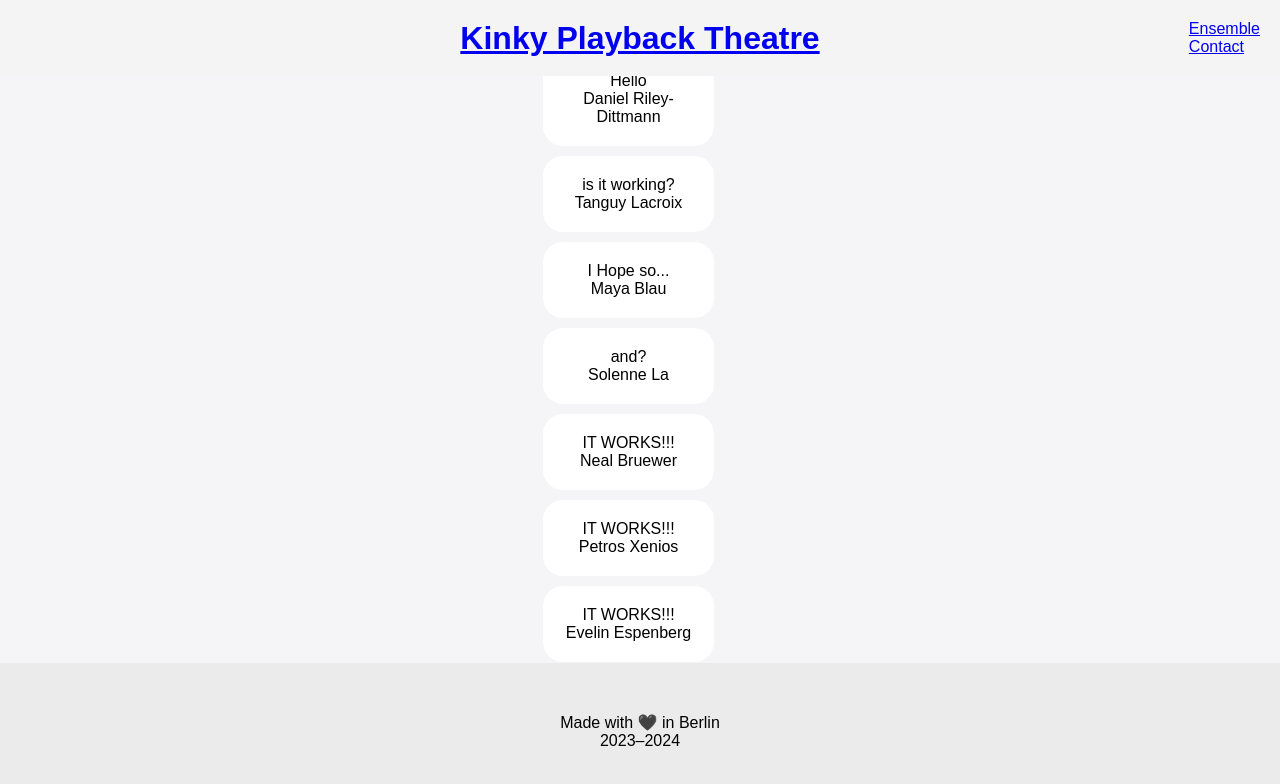
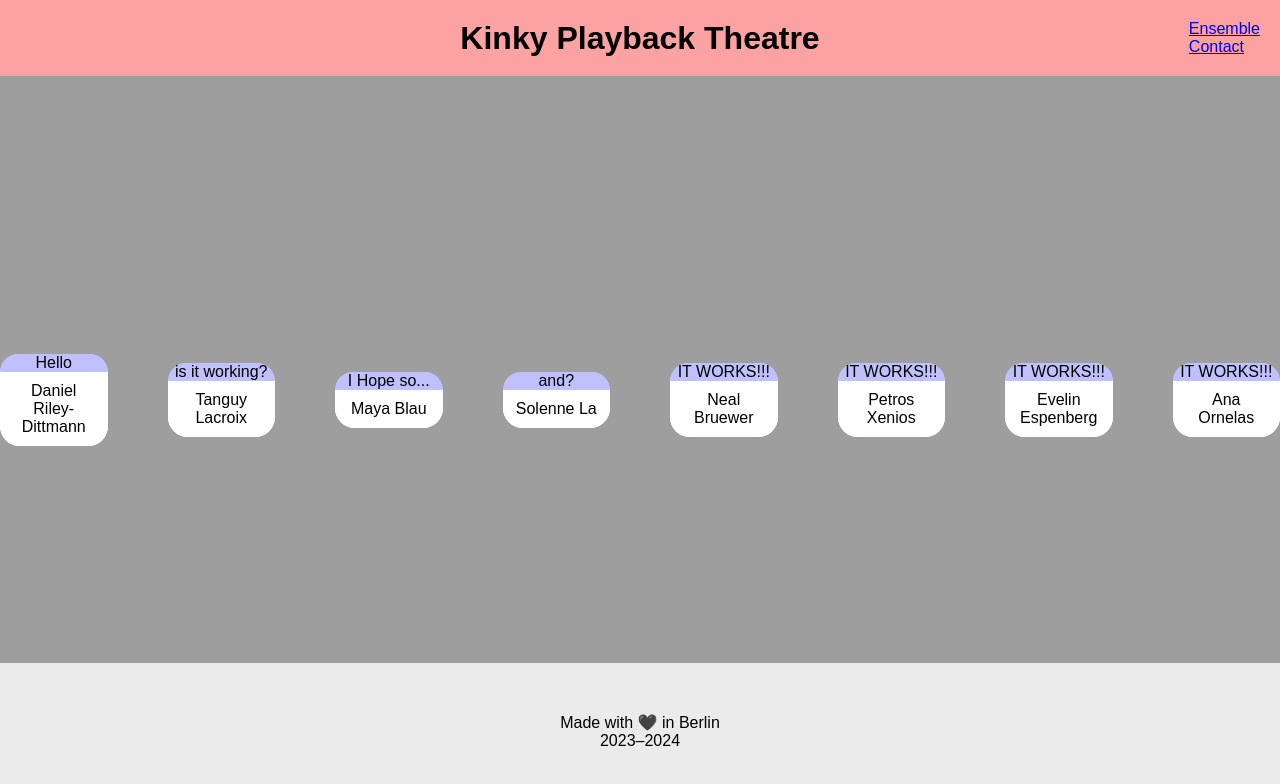
Before and after one commit to danielrileyde/kinky-playback-theatre, a Next.js app: page /ensemble in a window 1280 px wide. Shown: the top 784 px of the page. Built offline with nearby package versions, Linux system fonts and the light colour scheme; a web font is replaced by a local one.

Commit message:
added .card__container and made changes to semantic html tags

```diff
--- a/src/app/components/card/MemberCard.tsx
+++ b/src/app/components/card/MemberCard.tsx
@@ -1,4 +1,5 @@
 import Card from "./Card";
+import styles from "./Card.module.css";
 
 interface Member {
   name: string;
@@ -11,9 +12,9 @@ interface MemberCardProps {
 
 export default function MemberCard({ member }: MemberCardProps) {
   return (
-    <Card className="name">
-      <p>{member.picture}</p>
-      <p>{member.name}</p>
+    <Card>
+      <section className={styles.card__image}>{member.picture}</section>
+      <p className={styles.card__name}>{member.name}</p>
     </Card>
   );
 }
--- a/src/app/components/card/card.module.css
+++ b/src/app/components/card/card.module.css
@@ -1,14 +1,78 @@
-.card {
+/* .card__container {
+  position: relative;
   display: flex;
+  flex-wrap: wrap;
   flex-direction: column;
   justify-content: space-evenly;
   align-items: center;
   text-align: center;
   background-color: #ffffff;
   border-radius: 20px;
-  height: auto;
+  min-height: 200px;
   width: 80%;
   max-width: 200px;
   padding: 20px;
   margin: 10px;
 }
+
+.card__image {
+  position: absolute;
+  top: 0;
+  left: 0;
+  background-color: rgb(192, 192, 254);
+  width: 100%;
+  height: 100%;
+  border-radius: 20px;
+}
+
+.card__name {
+  position: absolute;
+  color: #000000;
+  align-items: center;
+  background-color: #ffffff;
+  width: 100%;
+  border-bottom-left-radius: 20px;
+  border-bottom-right-radius: 20px;
+  bottom: 0;
+  height: 30%;
+  z-index: 1;
+  display: flex;
+  justify-content: center;
+  align-items: center;
+}
+
+*/
+
+.card__container {
+  display: flex;
+  flex-wrap: wrap;
+  justify-content: space-evenly;
+  align-items: flex-start; /* Align items to the start of the flex container */
+  text-align: center;
+  background-color: #ffffff;
+  border-radius: 20px;
+  width: 80%;
+  max-width: 200px;
+}
+
+.card__image {
+  background-color: rgb(192, 192, 254);
+  width: 100%;
+  border-radius: 20px 20px 0 0; /* Apply rounded corners only to the top */
+}
+
+.card__name {
+  color: #000000;
+  background-color: #ffffff;
+  width: 100%;
+  border-radius: 0 0 20px 20px; /* Apply rounded corners only to the bottom */
+  padding: 10px; /* Add padding for better appearance */
+}
+
+/* Media query for smaller screens */
+@media (max-width: 600px) {
+  .card__container {
+    flex-direction: column; /* Switch to column layout on smaller screens */
+    align-items: center; /* Center items vertically */
+  }
+}
--- a/src/app/components/card/card.tsx
+++ b/src/app/components/card/card.tsx
@@ -6,5 +6,9 @@ interface CardProps {
 }
 
 export default function Card({ className, children }: CardProps) {
-  return <div className={`${styles.card} ${className}`}>{children}</div>;
+  return (
+    <section className={`${styles.card__container} ${className}`}>
+      {children}
+    </section>
+  );
 }
--- a/src/app/components/header/header.module.css
+++ b/src/app/components/header/header.module.css
@@ -1,17 +1,20 @@
 .header {
   display: flex;
-  color: aliceblue;
-  background-color: #f4f4f4;
+  background-color: #fca2a2;
   width: 100vw;
   position: absolute;
+  align-items: center;
+  padding: 20px;
   top: 0;
-  align-items: center;
   left: 0;
-  padding: 20px;
+}
+
+.linkLogo {
+  color: #000000;
+  text-decoration: none;
 }
 
 .logo {
-  color: #000000;
   margin: auto;
   position: absolute;
   left: 50%;
--- a/src/app/components/header/header.tsx
+++ b/src/app/components/header/header.tsx
@@ -5,7 +5,9 @@ export default function Header() {
   return (
     <header className={styles.header}>
       <h1 className={styles.logo}>
-        <Link href="/.">Kinky Playback Theatre</Link>
+        <Link className={styles.linkLogo} href="/.">
+          Kinky Playback Theatre
+        </Link>
       </h1>
       <nav className={styles.navbar}>
         <ul className={styles.ul}>
--- a/src/app/ensemble/Ensemble.module.css
+++ b/src/app/ensemble/Ensemble.module.css
@@ -1,17 +1,10 @@
 .main {
   display: flex;
-  flex-direction: column;
+  background-color: rgb(158, 158, 158);
+  flex-direction: row;
   justify-content: center;
   align-items: center;
   min-height: 100vh;
+  align-items: center;
+  gap: 60px;
 }
-
-.section {
-  display: flex;
-  flex-direction: column;
-  align-items: center;
-  gap: 20px;
-  max-width: 800px;
-  width: 100%;
-  padding: 20px;
-}
--- a/src/app/ensemble/page.tsx
+++ b/src/app/ensemble/page.tsx
@@ -1,4 +1,4 @@
-import styles from "./ensemble.module.css";
+import styles from "./Ensemble.module.css";
 import MemberCard from "../components/Card/MemberCard";
 import Header from "../components/Header/Header";
 import Footer from "../components/Footer/Footer";
@@ -16,14 +16,14 @@ const members = [
 
 export default function Ensemble() {
   return (
-    <div className={styles.main}>
+    <>
       <Header />
-      <div className={styles["card-container"]}>
+      <section className={styles.main}>
         {members.map((member, index) => (
           <MemberCard key={index} member={member} />
         ))}
-      </div>
+      </section>
       <Footer />
-    </div>
+    </>
   );
 }
--- /dev/null
+++ b/src/app/main/Main.module.css
@@ -0,0 +1,3 @@
+.section {
+  background-color: rgb(192, 192, 255);
+}
--- a/src/app/about/page.tsx
+++ b/src/app/main/page.tsx
@@ -1,6 +1,8 @@
-export default function About() {
+import styles from "./Main.module.css";
+
+export default function Main() {
   return (
-    <section>
+    <section className={styles.section}>
       <h1>Welcome!</h1>
       <p>We are the Kinky Playback Ensemble from Berlin!</p>
     </section>
--- a/src/app/page.tsx
+++ b/src/app/page.tsx
@@ -1,13 +1,13 @@
 import Header from "./components/Header/Header";
 import Footer from "./components/Footer/Footer";
 import styles from "./page.module.css";
-import About from "./about/page";
+import Main from "./main/page";
 
 export default function Home() {
   return (
     <div className={styles.main}>
       <Header />
-      <About />
+      <Main />
       <Footer />
     </div>
   );
```
Also changed, not shown: src/app/contact/page.tsx (+6 -4 lines).
